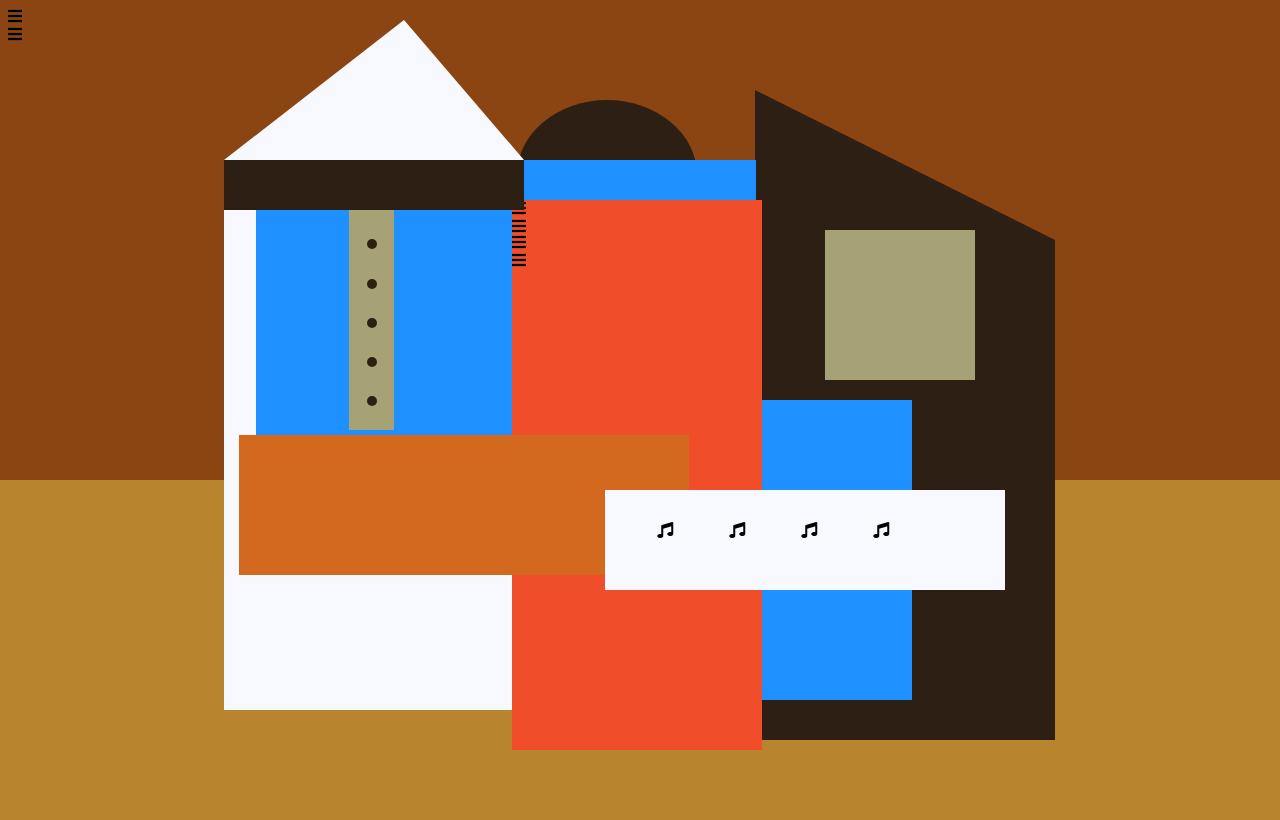
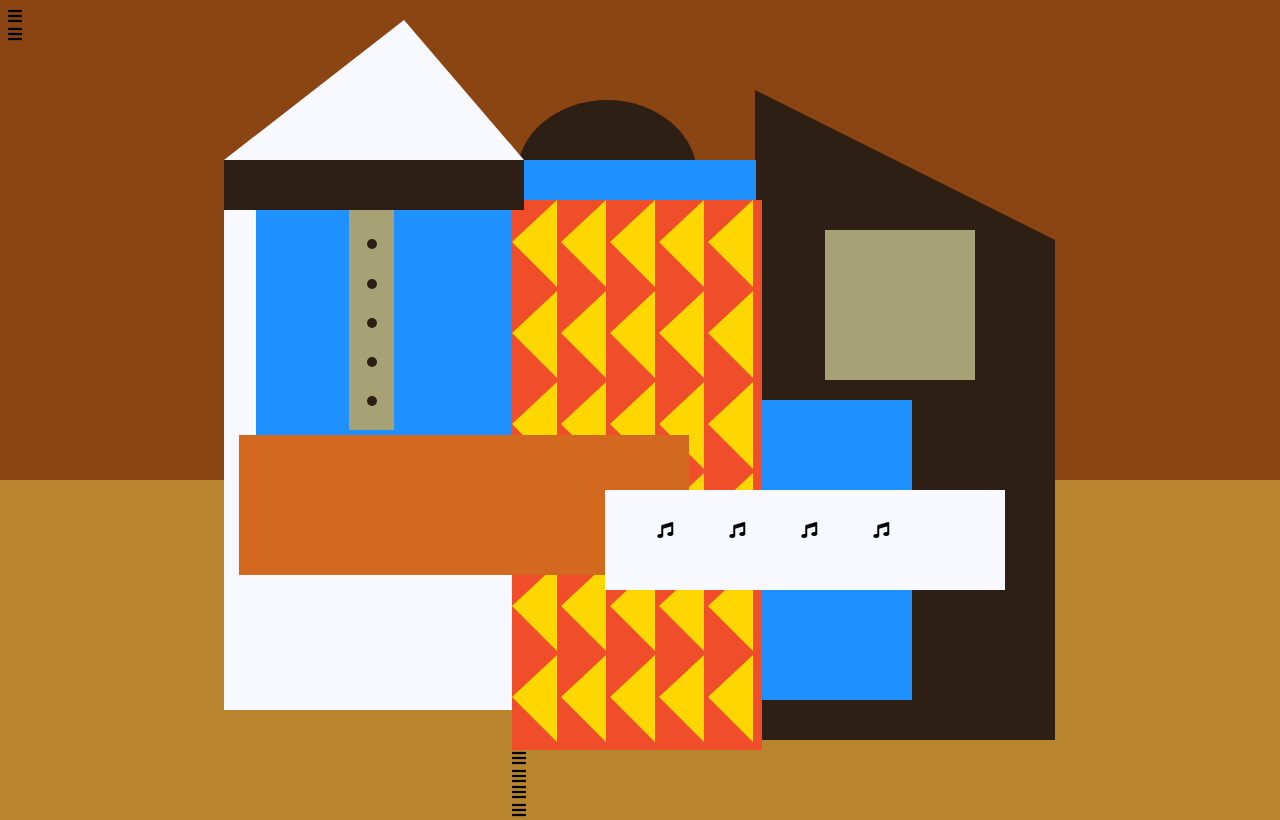
Before and after one commit to andrz-zack/Construyendo-una-pintura-Picasso, a plain HTML site: page index.html in a window 1280 px wide. Drawn offline with Linux system fonts and the light colour scheme.

Commit message:
Agregandole un .triangle

```diff
--- a/styles.css
+++ b/styles.css
@@ -161,3 +161,18 @@ body {
     left: 20px;
     z-index: 3;
 }
+#triangles {
+    width: 250px;
+    height: 550px;
+}
+.triangle {
+    width: 0;
+    height: 0;
+    border-style: solid;
+    border-width: 42px 45px 45px 0;
+    border-top-color: transparent;
+    border-bottom-color: transparent;
+    border-left-color: transparent;
+    border-right-color: gold;
+    display: inline-block;
+}
```
